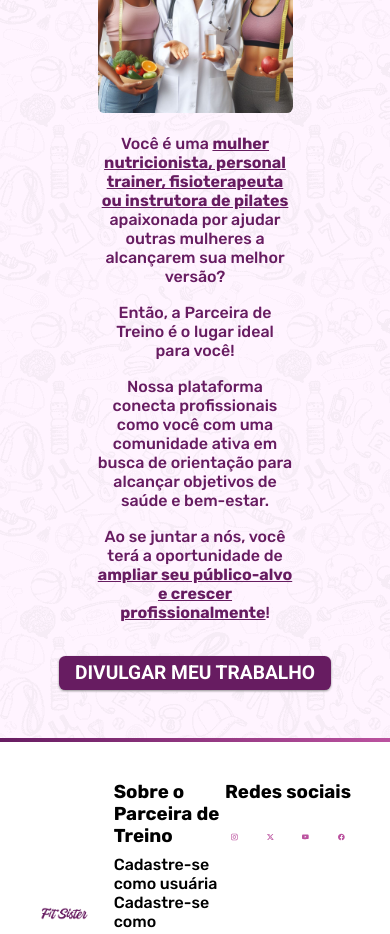
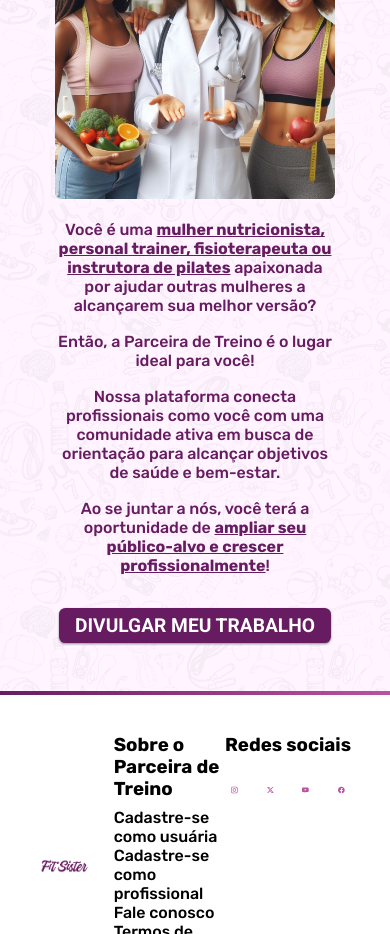
Before and after one commit to gabrielsoarespebr/parceira-de-treino, a React (Vite) app: page / in a window 390 px wide. Shown: the part 3700-4634 px from the top of the page. Built offline with nearby package versions, Linux system fonts and the light colour scheme.

Commit message:
style (responsive design) - Homepage - Área profissional em telas pequenas (mobile)

```diff
--- a/src/pages/Homepage/components/Professional/Professional.css
+++ b/src/pages/Homepage/components/Professional/Professional.css
@@ -1,20 +1,28 @@
+#profissionais,
+#textoAreaProfissional {
+  width: 50vw;
+}
+
 #profissionais {
-  width: 50vw;
-
   border-radius: var(--bordaArredondada);
 }
 
 #textoAreaProfissional {
-  width: 50vw;
-
   margin: auto;
 
-  &>p{
+  & > p {
     margin-top: 2vh;
 
-    &>span{
-        font-weight: bold;
-        text-decoration: underline;
+    & > span {
+      font-weight: bold;
+      text-decoration: underline;
     }
   }
 }
+
+@media (max-width: 430px) {
+  #profissionais,
+  #textoAreaProfissional {
+    width: 90%;
+  }
+}
```
